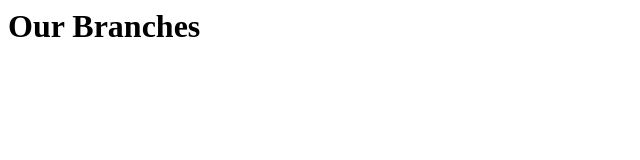
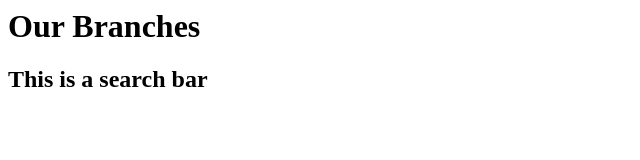
Before and after one commit to JonathanEleiott/branches, a plain HTML site: page index.html in a window 1280 px wide. Shown: the whole page, without its empty margins (0-640 px from the left). Drawn offline with Linux system fonts and the light colour scheme.

Commit message:
add search bar

```diff
--- a/index.html
+++ b/index.html
@@ -4,5 +4,7 @@
   </head>
   <body>
     <h1>Our Branches</h1>
+
+    <h2>This is a search bar</h2>
   </body>
 </html>
```
